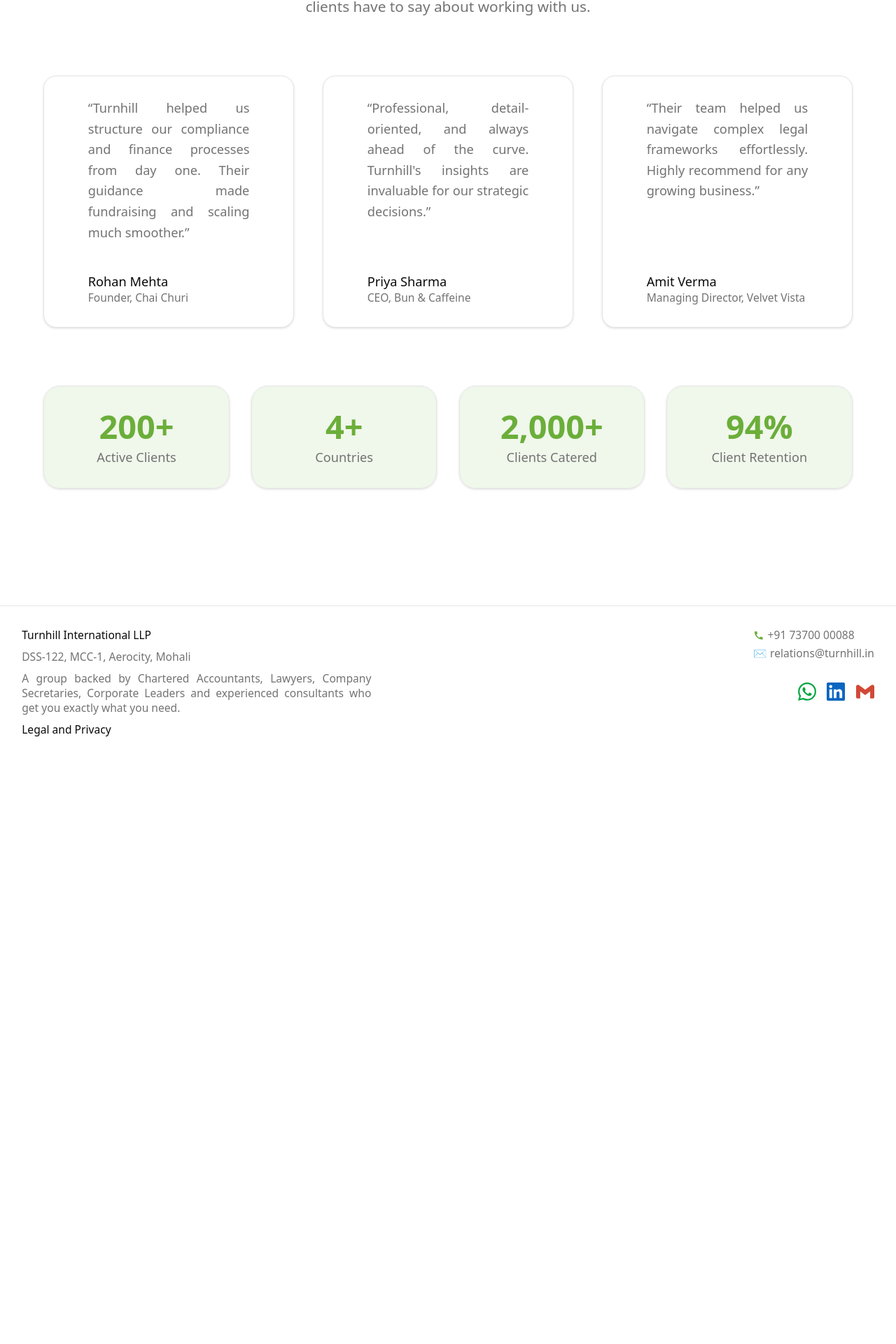
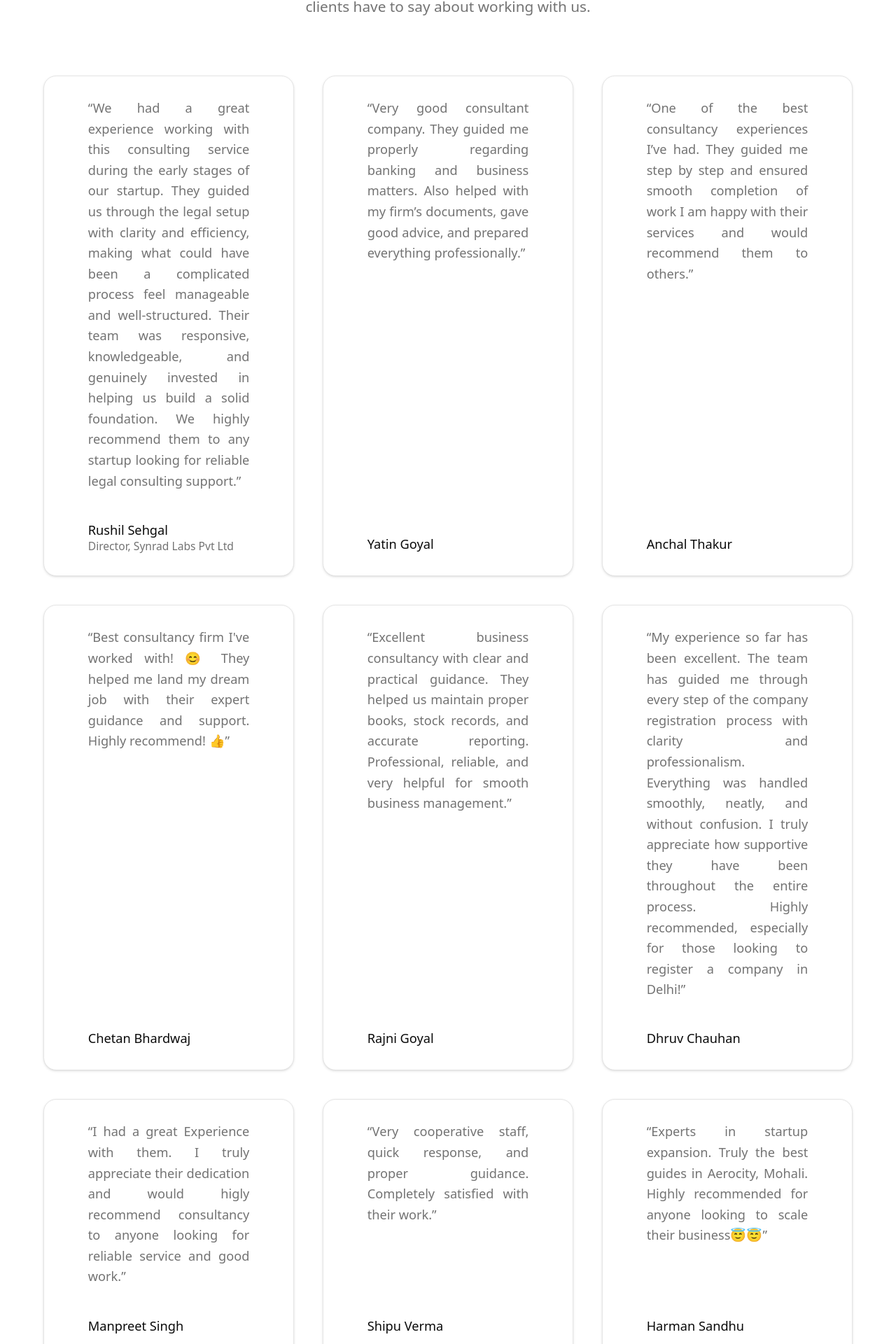
Before and after one commit to synradlabs-codespace/turnhill-frontend, a Next.js app: page /testimonials in a window 1280 px wide. Shown: the part 309-2229 px from the top of the page at 70% size. Before the commit the page ends 1393 px from the top, so only its background shows below. Built offline with nearby package versions, Linux system fonts and the light colour scheme.

Commit message:
Update : Testimonials for google reviews added

```diff
--- a/app/testimonials/page.tsx
+++ b/app/testimonials/page.tsx
@@ -5,27 +5,71 @@
 import { BusinessContactForm } from "@/components/business-contact-form";
 import { Button } from "@/components/ui/button";
 
-// Example static testimonials
+
 const testimonials = [
     {
-        name: "Rohan Mehta",
-        role: "Founder, Chai Churi",
+        name: "Rushil Sehgal",
+        role: "Director, Synrad Labs Pvt Ltd",
         quote:
-            "Turnhill helped us structure our compliance and finance processes from day one. Their guidance made fundraising and scaling much smoother.",
+            "We had a great experience working with this consulting service during the early stages of our startup. They guided us through the legal setup with clarity and efficiency, making what could have been a complicated process feel manageable and well-structured. Their team was responsive, knowledgeable, and genuinely invested in helping us build a solid foundation. We highly recommend them to any startup looking for reliable legal consulting support.",
     },
     {
-        name: "Priya Sharma",
-        role: "CEO, Bun & Caffeine",
+        name: "Yatin Goyal",
+        role: "",
         quote:
-            "Professional, detail-oriented, and always ahead of the curve. Turnhill's insights are invaluable for our strategic decisions.",
+            "Very good consultant company. They guided me properly regarding banking and business matters. Also helped with my firm’s documents, gave good advice, and prepared everything professionally.",
     },
     {
-        name: "Amit Verma",
-        role: "Managing Director, Velvet Vista",
+        name: "Anchal Thakur",
+        role: "",
         quote:
-            "Their team helped us navigate complex legal frameworks effortlessly. Highly recommend for any growing business.",
+            "One of the best consultancy experiences I’ve had. They guided me step by step and ensured smooth completion of work I am happy with their services and would recommend them to others.",
+    },
+    {
+        name: "Chetan Bhardwaj",
+        role: "",
+        quote:
+            "Best consultancy firm I've worked with! 😊 They helped me land my dream job with their expert guidance and support. Highly recommend! 👍",
+    },
+
+    {
+        name: "Rajni Goyal",
+        role: "",
+        quote:
+            "Excellent business consultancy with clear and practical guidance. They helped us maintain proper books, stock records, and accurate reporting. Professional, reliable, and very helpful for smooth business management.",
+    },
+    {
+        name: "Dhruv Chauhan",
+        role: "",
+        quote:
+            "My experience so far has been excellent. The team has guided me through every step of the company registration process with clarity and professionalism. Everything was handled smoothly, neatly, and without confusion. I truly appreciate how supportive they have been throughout the entire process. Highly recommended, especially for those looking to register a company in Delhi!",
+    },
+    {
+        name: "Manpreet Singh",
+        role: "",
+        quote:
+            "I had a great Experience with them. I truly appreciate their dedication and would higly recommend consultancy to anyone looking for reliable service and good work.",
+    },
+    // {
+    //     name: "Sushmita Bhardwaj",
+    //     role: "",
+    //     quote:
+    //         "Best business experts in town. Starting my business was such an ease with their guidance. Highly recommended",
+    // },
+    {
+        name: "Shipu Verma",
+        role: "",
+        quote:
+            "Very cooperative staff, quick response, and proper guidance. Completely satisfied with their work.",
+    },
+    {
+        name: "Harman Sandhu",
+        role: "",
+        quote:
+            "Experts in startup expansion. Truly the best guides in Aerocity, Mohali. Highly recommended for anyone looking to scale their business😇😇",
     },
 ];
+
 
 export default function TestimonialsPage() {
     return (
@@ -93,14 +137,8 @@
                         </CardContent>
                     </Card>
                 </div>
-            </section>
-        </main>
-    );
-}
 
-
-
-{/* Contact form */ }
+                {/* Contact form */}
                 <div className="grid gap-8 md:gap-10 md:grid-cols-[1.1fr,1fr]">
                     {/* Left: context & contact info */}
                     <div className="flex flex-col gap-6">
@@ -132,3 +170,7 @@
                         buttonText="Send Inquiry"
                     />
                 </div>
+            </section>
+        </main>
+    );
+}
```
Lines whose indentation alone changed are shown as unchanged.
